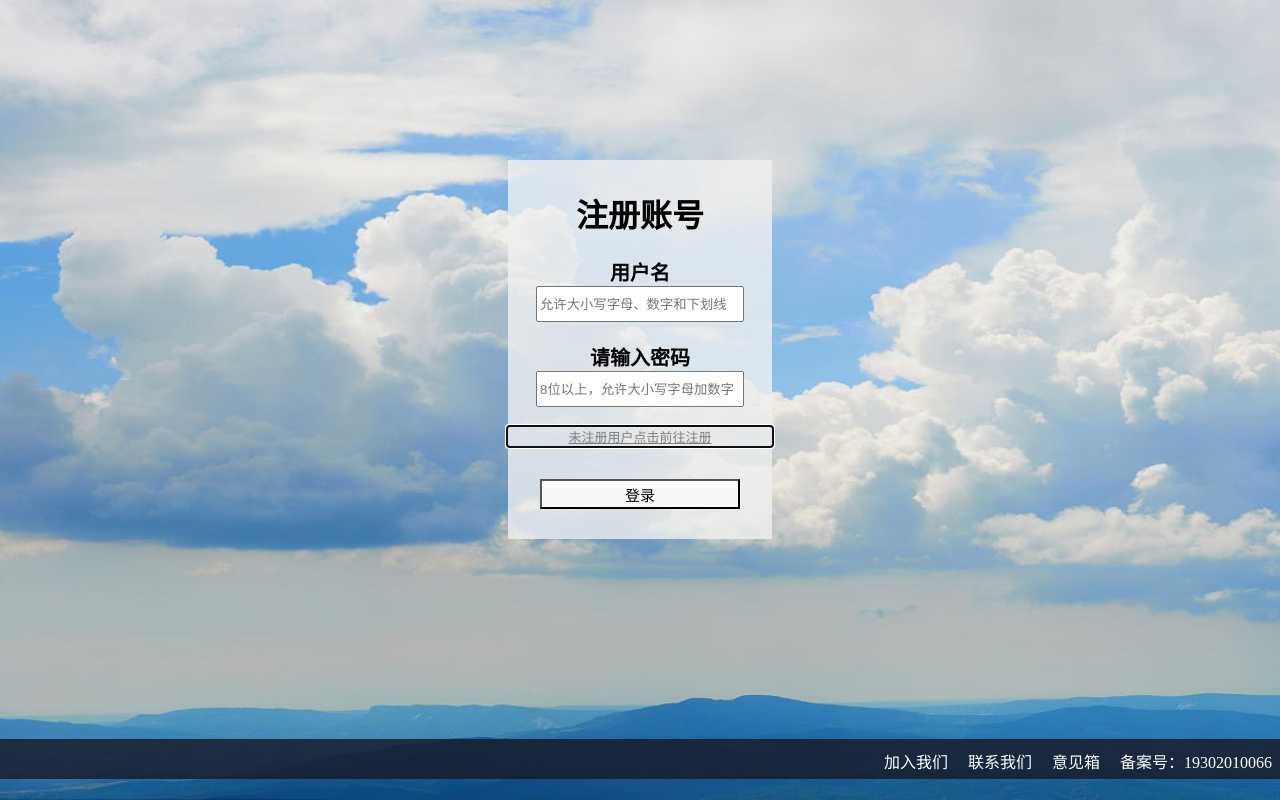
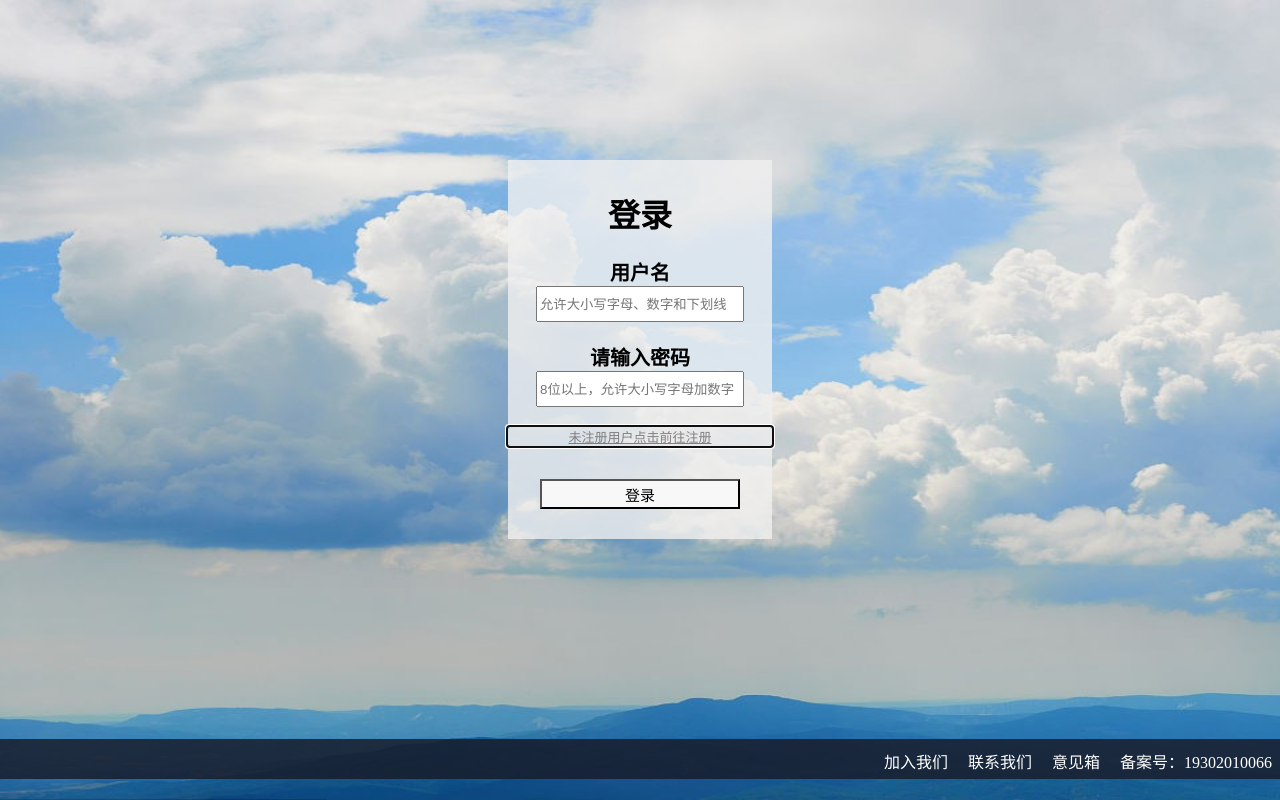
Before and after one commit to grace-fantasy-1218/Web_PJ1, a plain HTML site: page index.html in a window 1280 px wide. Drawn offline with Linux system fonts and the light colour scheme; files whose address does not match are found by name.

Commit message:
Add files via upload

```diff
--- a/index.html
+++ b/index.html
@@ -8,7 +8,7 @@
 </head>
 <body>
     <div id="contents">
-    <h1>注册账号</h1>
+    <h1>登录</h1>
     <section>
         <form action="#" method="GET">
         <p>
```
